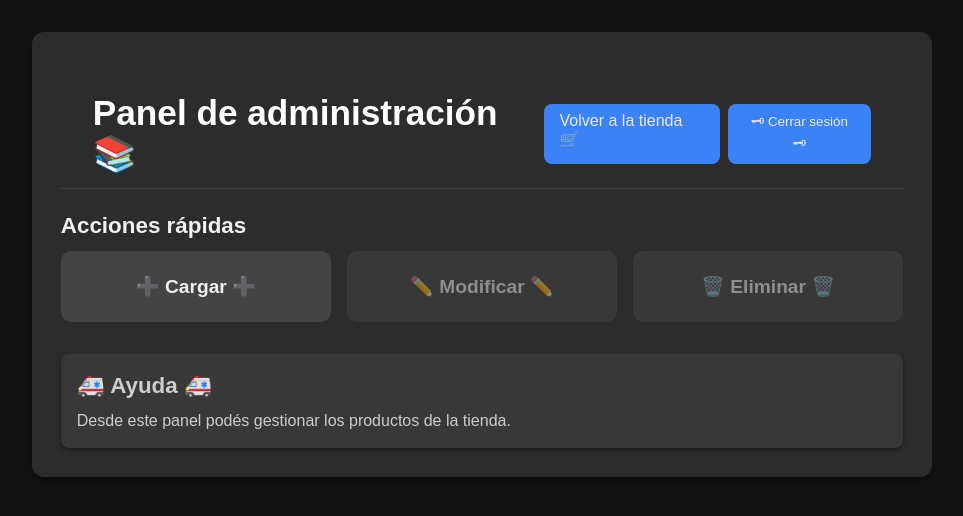
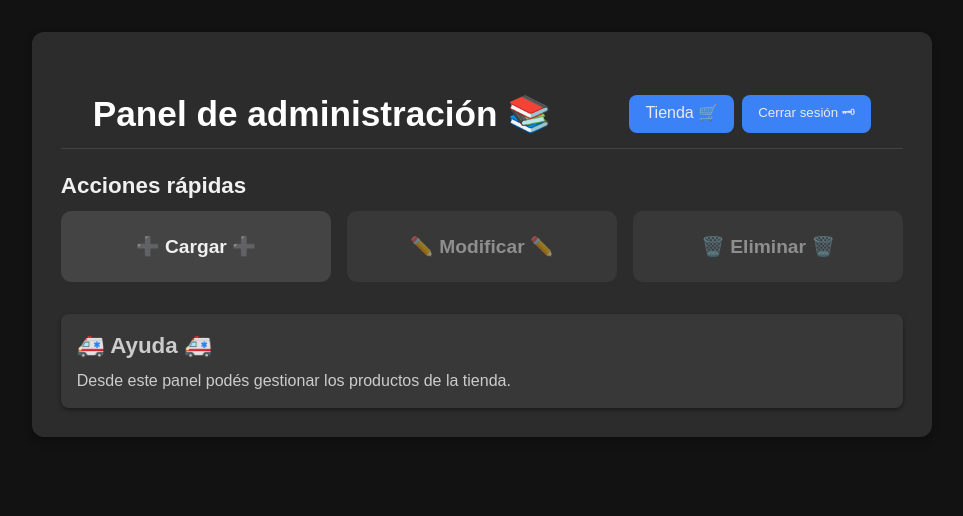
Before and after one commit to matiasmarinzalda/Curso-React, a React (Vite) app: page /admin/dashboard in a window 1280 px wide. Shown: the top 516 px of the page, without its empty margins (158-1121 px from the left). Built offline with nearby package versions, Linux system fonts and the light colour scheme; no server answers; sample sign-in values are in the browser's storage.

Commit message:
cambios botonera

```diff
--- a/src/components/adminComponents/Dashboard/Dashboard.jsx
+++ b/src/components/adminComponents/Dashboard/Dashboard.jsx
@@ -12,10 +12,10 @@ export const Dashboard = () => {
 
         <div className="header-actions">
           <Link className="btn primary" to="/">
-            Volver a la tienda 🛒
+            Tienda 🛒
           </Link>
           <button className="btn bg-delete primary" onClick={logout}>
-            🗝 Cerrar sesión 🗝
+            Cerrar sesión 🗝
           </button>
         </div>
       </header>
```
